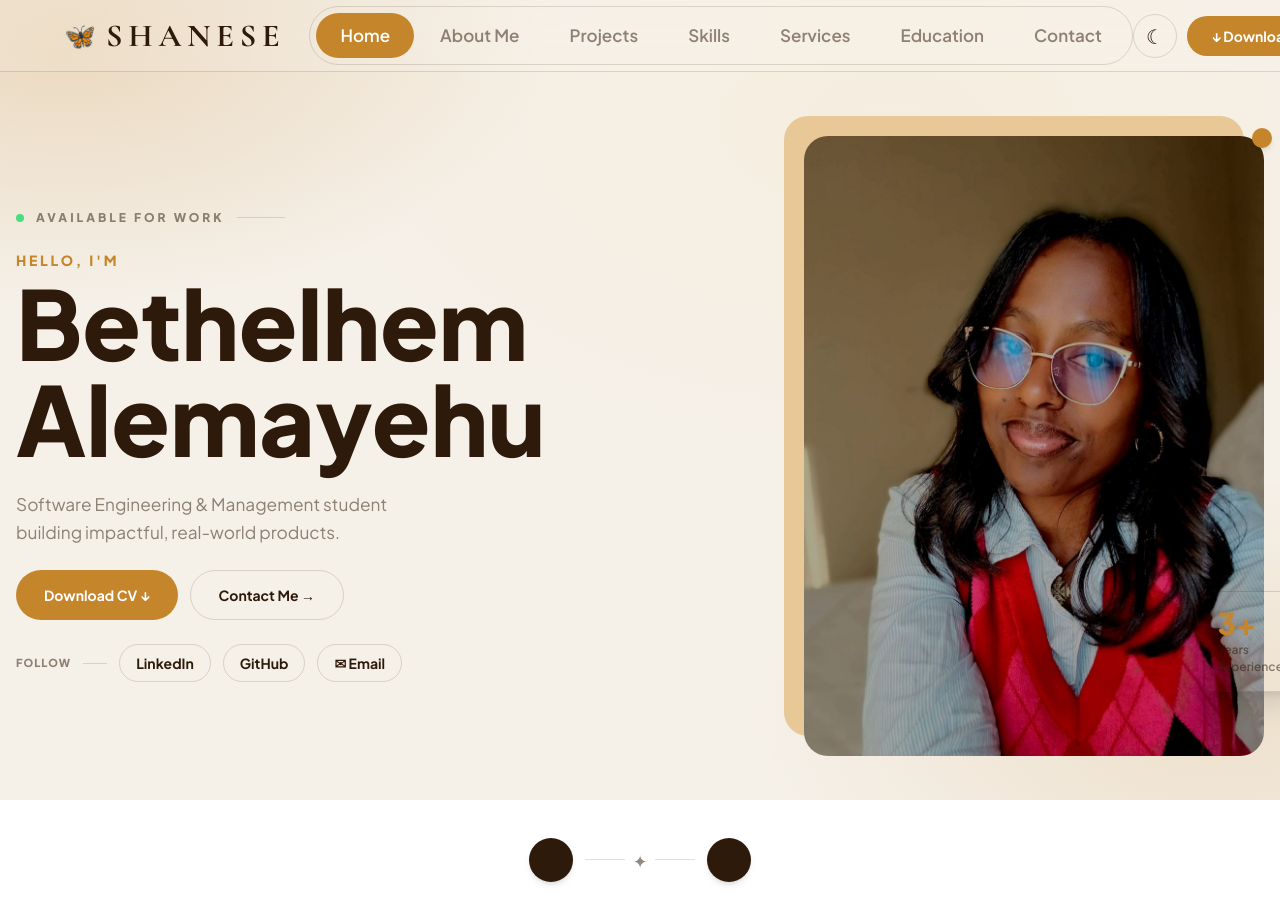
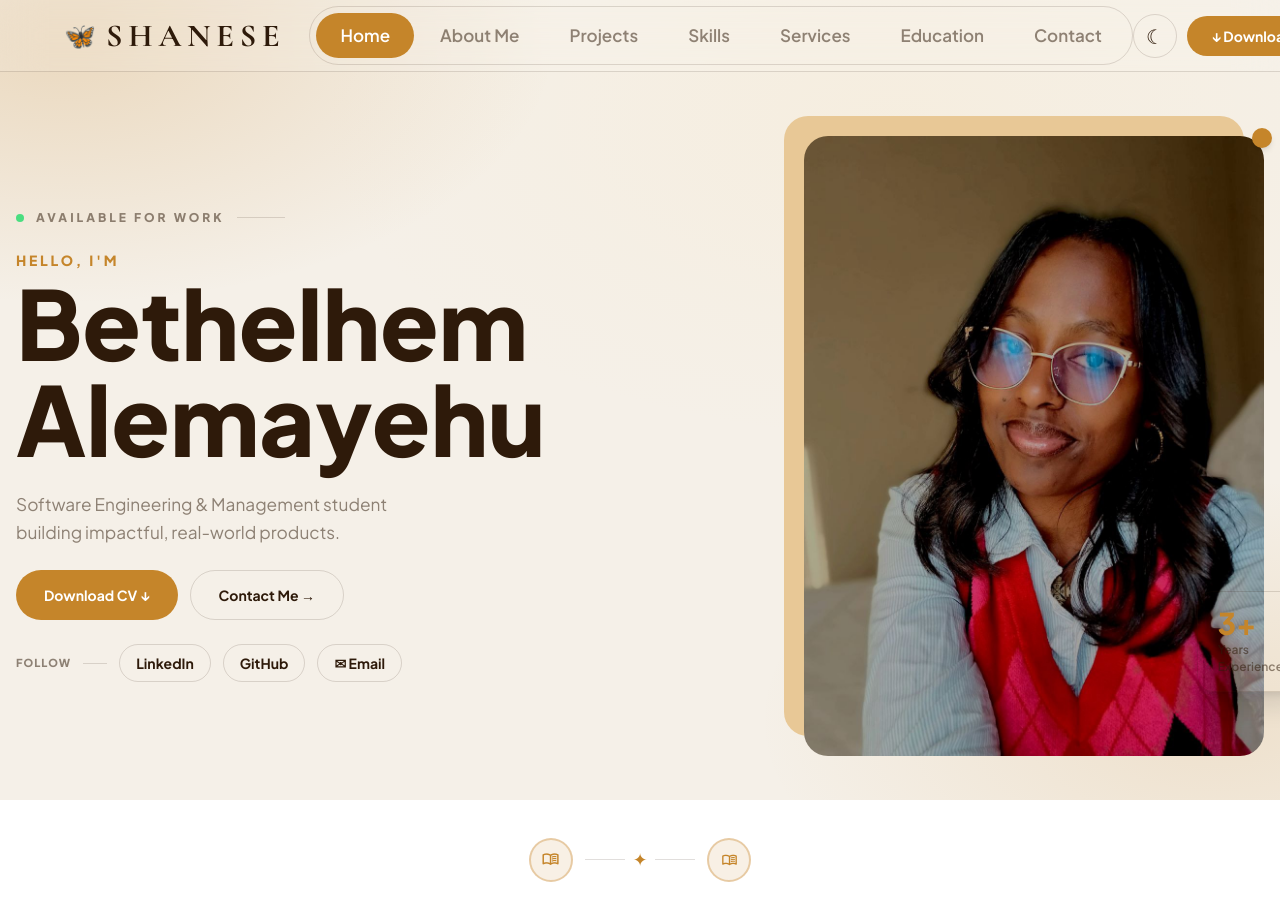
Before and after one commit to ShaneseEm/bethelhem-v1, a Next.js app: page / in a window 1280 px wide. Shown: the top 917 px of the page. Built offline with nearby package versions, Linux system fonts and the light colour scheme.

Commit message:
fix: about icons use gold instead of transparent color, send button glass style

```diff
--- a/app/globals.css
+++ b/app/globals.css
@@ -466,16 +466,19 @@ textarea.cz-input { height: auto; padding: 15px 16px; }
   display: inline-flex; align-items: center; justify-content: center; gap: 8px;
   width: 100%; min-height: 58px; padding: 0 32px;
   border-radius: 14px;
-  background: var(--gold);
-  color: #fff; font-family: inherit;
+  background: rgba(255,255,255,0.10);
+  backdrop-filter: blur(12px);
+  -webkit-backdrop-filter: blur(12px);
+  color: var(--gold); font-family: inherit;
   font-size: 0.98rem; font-weight: 700;
-  letter-spacing: 0.03em; border: none; cursor: pointer;
-  box-shadow: 0 8px 32px rgba(197,133,42,0.35);
-  transition: opacity 200ms, transform 180ms, box-shadow 180ms;
+  letter-spacing: 0.03em; border: 1.5px solid var(--gold); cursor: pointer;
+  box-shadow: 0 8px 32px rgba(197,133,42,0.15);
+  transition: background 200ms, color 200ms, transform 180ms, box-shadow 180ms;
 }
 
 .cz-btn:hover:not(:disabled) {
-  opacity: 0.88;
+  background: var(--gold);
+  color: #fff;
   transform: translateY(-2px);
   box-shadow: 0 14px 40px rgba(197,133,42,0.45);
 }
--- a/components/About.jsx
+++ b/components/About.jsx
@@ -42,21 +42,21 @@ export default function About() {
           {/* icon row */}
           <div className="flex items-center gap-3 mb-5">
             <div
-              className="w-11 h-11 rounded-full grid place-items-center shadow-md"
-              style={{ background: 'var(--ds-text)' }}
+              className="w-11 h-11 rounded-full grid place-items-center border-2"
+              style={{ background: 'rgba(197,133,42,0.12)', borderColor: 'rgba(197,133,42,0.35)' }}
             >
-              <span className="material-symbols-outlined" style={{ color: 'var(--ds-bg)', fontSize: '1.1rem' }}>menu_book</span>
+              <span className="material-symbols-outlined" style={{ color: 'var(--gold)', fontSize: '1.1rem' }}>menu_book</span>
             </div>
             <div className="flex items-center gap-2">
               <div className="w-10 h-px" style={{ background: 'var(--ds-border)' }} />
-              <span className="material-symbols-outlined" style={{ color: 'var(--ds-muted)', fontSize: '1.1rem' }}>✦</span>
+              <span style={{ color: 'var(--gold)', fontSize: '1.1rem' }}>✦</span>
               <div className="w-10 h-px" style={{ background: 'var(--ds-border)' }} />
             </div>
             <div
-              className="w-11 h-11 rounded-full grid place-items-center shadow-md"
-              style={{ background: 'var(--ds-text)' }}
+              className="w-11 h-11 rounded-full grid place-items-center border-2"
+              style={{ background: 'rgba(197,133,42,0.12)', borderColor: 'rgba(197,133,42,0.35)' }}
             >
-              <span className="material-symbols-outlined" style={{ color: 'var(--ds-bg)', fontSize: '1rem' }}>menu_book</span>
+              <span className="material-symbols-outlined" style={{ color: 'var(--gold)', fontSize: '1rem' }}>menu_book</span>
             </div>
           </div>
 
```
